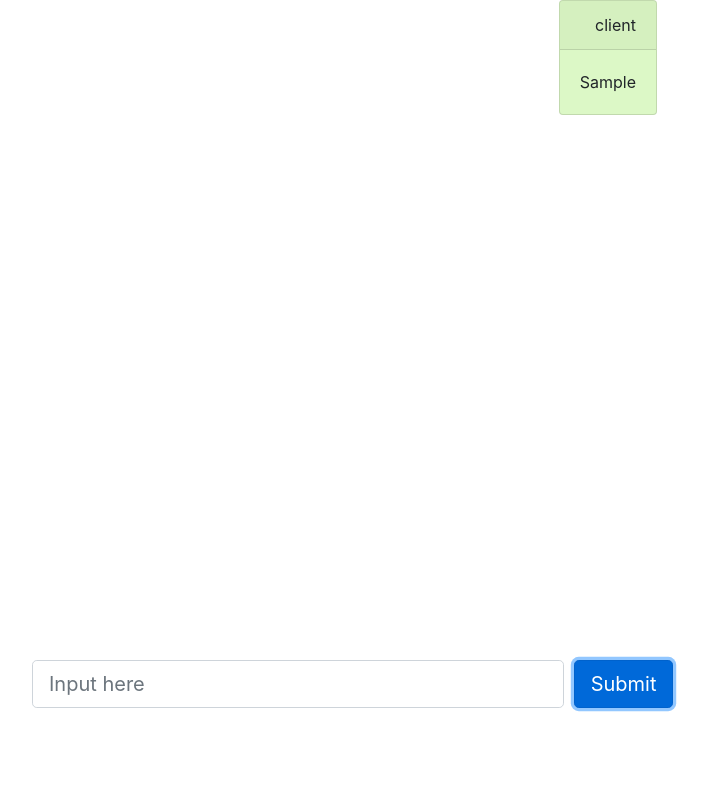
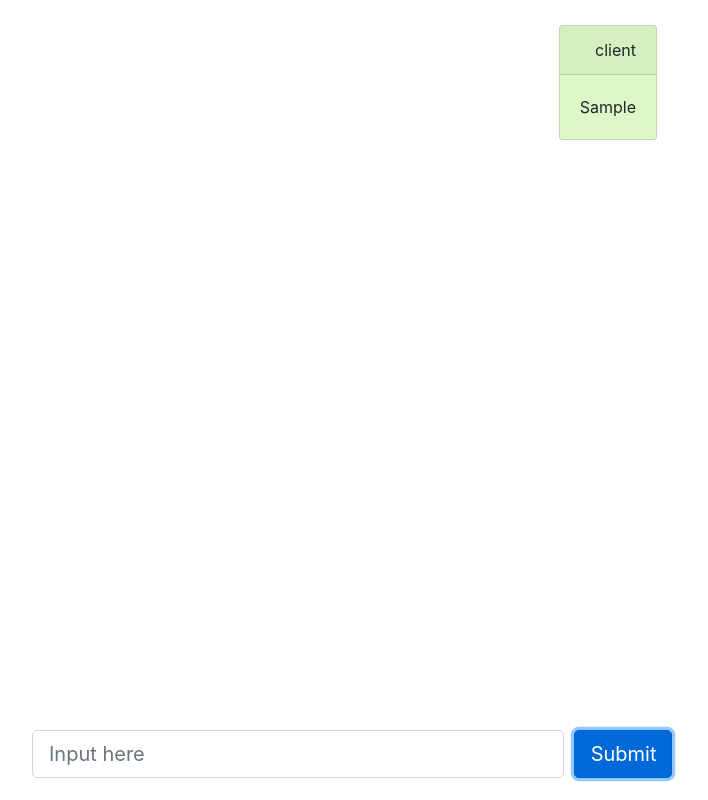
Before and after one commit to blowfishlol/code-challenge-frontend, a React (Create React App) app: page / in a window 1280 px wide. Both pictures are taken after typing "Sample" into the empty fields and a click on the button "Submit". Shown: the whole page, without its empty margins (288-996 px from the left). Built offline with nearby package versions, Linux system fonts and the light colour scheme; no server answers.

Commit message:
Move inline css to App.css

```diff
--- a/src/App.css
+++ b/src/App.css
@@ -1,13 +1,24 @@
-.App {
-  width: 100%;
-  align-content: center;
+.bubble-container {
+  width:50%;
+  max-height:90%;
+  overflow-y: scroll;
 }
 
-.App-logo {
-  height: 40vmin;
-  pointer-events: none;
+.bottom-sticky {
+  position: fixed;
+  bottom: 10px;
+  width: 100%;
+  height: 10vh;
 }
 
-.chat-box {
-  width:60%;
+.interactive-container {
+  margin: auto;
+  width: 50%;
+  padding-top: 20px;
 }
+
+.page {
+  align-items: center;
+  width:100%;
+  height:100vh;
+}
--- a/src/App.tsx
+++ b/src/App.tsx
@@ -4,6 +4,8 @@ import 'bootstrap/dist/css/bootstrap.min.css';
 
 import Message from "./models/Message"
 import ChatCard from "./components/ChatCard";
+
+import "./App.css"
 
 import {Button, Col, Container, Form} from "react-bootstrap"
 
@@ -44,16 +46,16 @@ function App() {
   };
 
   return (
-    <div style={{alignItems: "center", width:"100%"}}>
-      <Container style={{width:"50%", height: "80vh", overflowY:"scroll"}}>
+    <div className={"page"}>
+      <Container className={"bubble-container"}>
         {messageArray.map((chat, i)=>{
           let perspective = chat.from === "client" ? "self" : "other";
           return <ChatCard key={"card-"+i} message={chat} perspective={perspective}/>
         })}
         <div ref={bottomRef}/>
       </Container>
-      <div style={{position: "fixed", bottom:0, width:"100%", height:"20vh"}}>
-        <Form style={{margin:"auto", width:"50%", paddingTop:"20px"}}>
+      <div className={"bottom-sticky"}>
+        <Form className={"interactive-container"}>
           <Form.Row>
             <Col xs={10}>
               <Form.Control
@@ -68,6 +70,7 @@ function App() {
               <Button variant="primary"
                       aria-label="submit-button"
                       size="lg"
+                      style={{width:"100%"}}
                       type="submit"
                       onClick={(e) => {
                         e.preventDefault();
--- a/src/components/ChatCard.tsx
+++ b/src/components/ChatCard.tsx
@@ -14,7 +14,7 @@ function ChatCard({message, perspective}: ChatCardProps) {
     let color = perspective === "self" ? "#dcf8c6" : "#ece5dd"
     return (<Row>
         <Col md={12}>
-            <Card className={classNames.card} style={{maxWidth: "50%", backgroundColor: color}}>
+            <Card className={classNames.card} style={{maxWidth: "50%", backgroundColor: color, marginTop:"25px"}}>
                 <Card.Header className={classNames.text}>{message.from}</Card.Header>
                 <Card.Body>
                     <Card.Text>
--- a/src/index.css
+++ b/src/index.css
@@ -1,4 +1,4 @@
-body {
+ody {
   margin: 0;
   font-family: -apple-system, BlinkMacSystemFont, 'Segoe UI', 'Roboto', 'Oxygen',
     'Ubuntu', 'Cantarell', 'Fira Sans', 'Droid Sans', 'Helvetica Neue',
```
Also changed, not shown: src/logo.svg (deleted).
